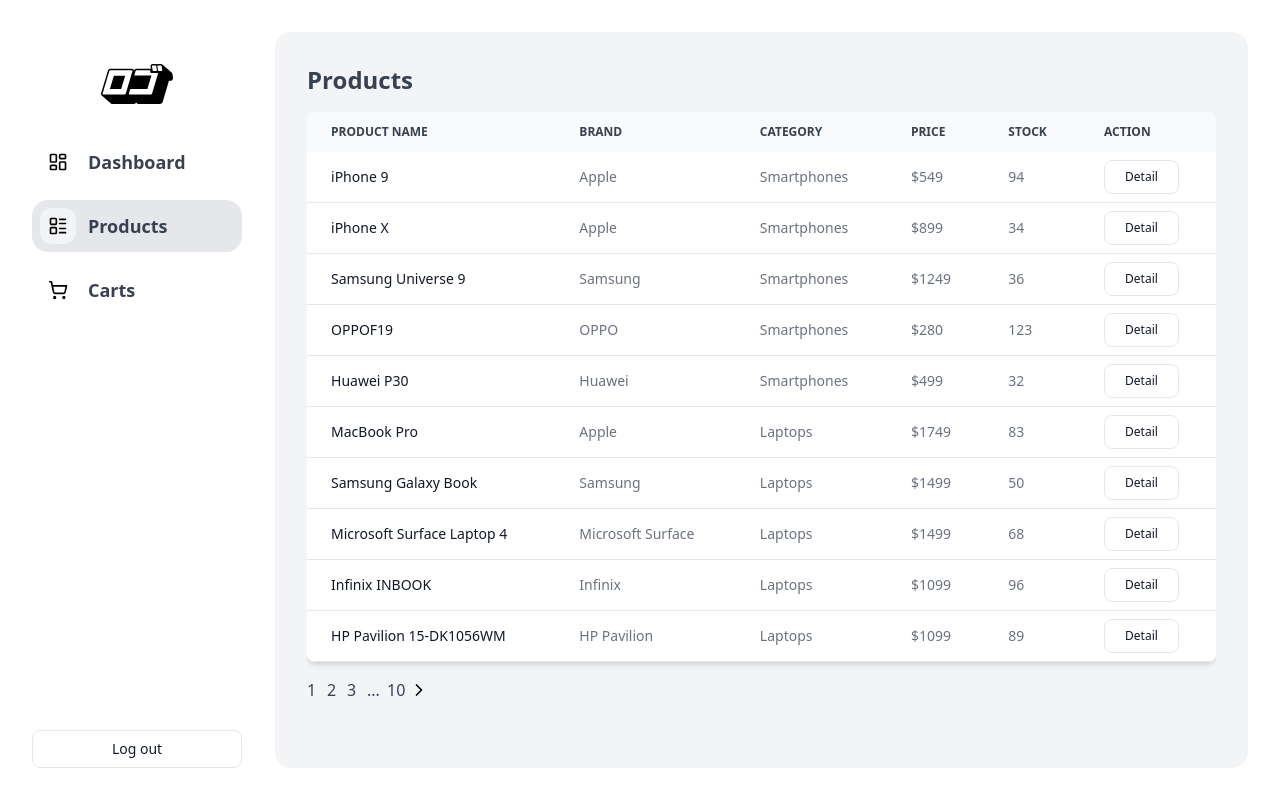
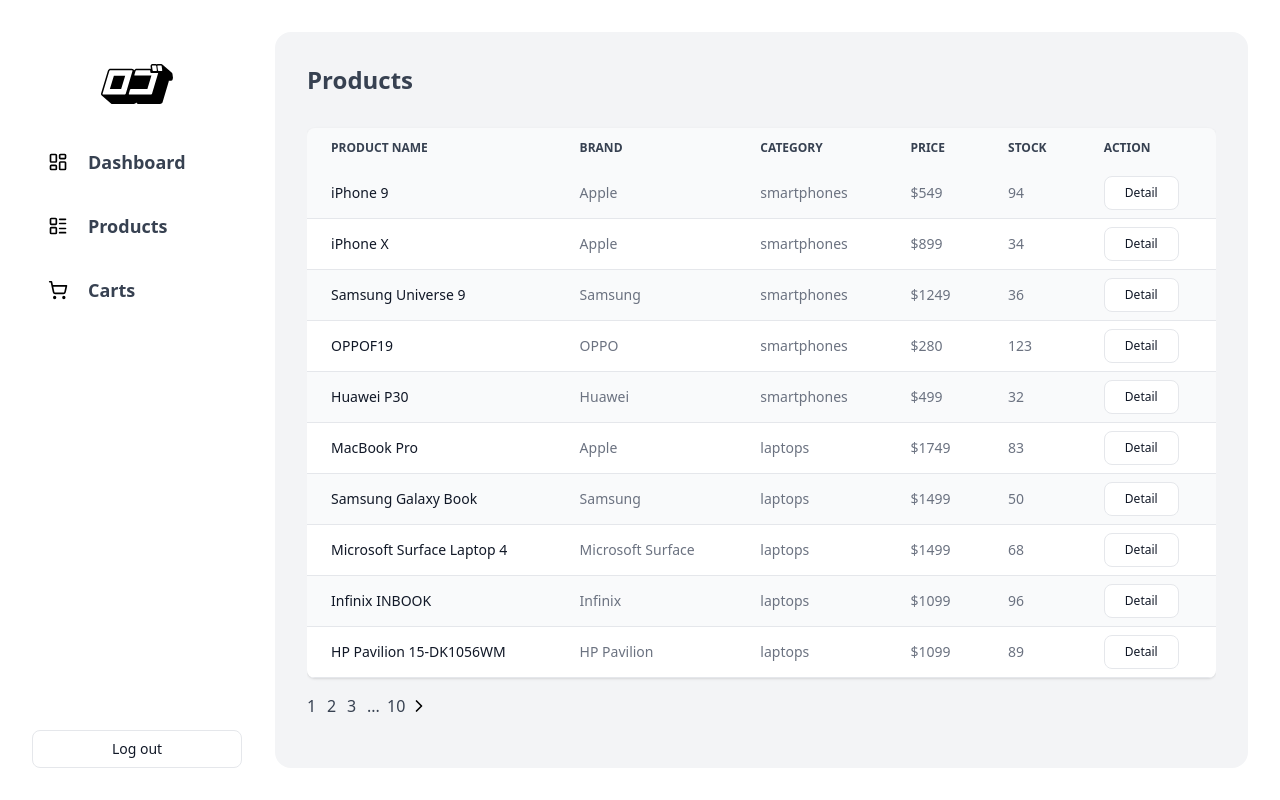
Before and after one commit to fadlidotdev/suikocommerce, a Next.js app: page /dashboard/products in a window 1280 px wide. Built offline with nearby package versions, Linux system fonts and the light colour scheme; some icons are missing.

Commit message:
feat(products): slice product detail page
Signed-off-by: Fadli Hidayatullah <fadlihdytullah@gmail.com>

```diff
--- a/next.config.js
+++ b/next.config.js
@@ -1,6 +1,16 @@
 /** @type {import('next').NextConfig} */
 const nextConfig = {
   reactStrictMode: true,
-}
+  images: {
+    remotePatterns: [
+      {
+        protocol: "https",
+        hostname: "i.dummyjson.com",
+        port: "",
+        pathname: "/data/products/**",
+      },
+    ],
+  },
+};
 
-module.exports = nextConfig
+module.exports = nextConfig;
--- /dev/null
+++ b/src/components/common/Table/Table.tsx
@@ -0,0 +1,53 @@
+import {classes} from "@/utils/core";
+import React, {ReactNode} from "react";
+
+type TRProps = {children: JSX.Element | ReactNode; stripped?: boolean};
+export const TR = ({children, stripped = false}: TRProps) => (
+  <tr className={classes("border-b", stripped ? "bg-gray-50" : "bg-white")}>
+    {children}
+  </tr>
+);
+
+type THProps = TRProps & {className?: string};
+export const TH = ({children, className}: THProps) => (
+  <th
+    scope="row"
+    className={classes(
+      "px-6 py-2 font-medium text-gray-900 whitespace-nowrap",
+      className,
+    )}>
+    {children}
+  </th>
+);
+
+type TDProps = THProps;
+export const TD = ({children, className}: TDProps) => (
+  <td className={classes("px-6 py-2", className)}>{children}</td>
+);
+
+type Props = {
+  columns: string[];
+  children: JSX.Element[];
+};
+
+const Table = ({columns, children}: Props) => {
+  return (
+    <div className="relative mb-4 overflow-x-auto shadow sm:rounded-lg">
+      <table className="w-full text-sm text-left text-gray-500">
+        <thead className="text-xs text-gray-700 uppercase bg-gray-50">
+          <tr>
+            {columns.map((column) => (
+              <th key={column} scope="col" className="px-6 py-3">
+                {column}
+              </th>
+            ))}
+          </tr>
+        </thead>
+
+        <tbody>{children}</tbody>
+      </table>
+    </div>
+  );
+};
+
+export default Table;
--- /dev/null
+++ b/src/components/common/Table/index.tsx
@@ -0,0 +1,2 @@
+export {default} from "./Table";
+export * from "./Table";
--- a/src/components/common/index.ts
+++ b/src/components/common/index.ts
@@ -2,5 +2,7 @@
 export {default as IconButton} from "./IconButton";
 export {default as Logo} from "./Logo";
 export {default as Meta} from "./Meta";
+export {default as Pagination} from "./Pagination";
 export {default as Show} from "./Show";
-export {default as Pagination} from "./Pagination";
+export {default as Table} from "./Table";
+export * from "./Table/Table";
--- a/src/components/layouts/DashboardLayout.tsx
+++ b/src/components/layouts/DashboardLayout.tsx
@@ -1,7 +1,10 @@
 import {useDisclosure} from "@/hooks";
 import {classes} from "@/utils/core";
+import Router from "next/router";
 
 import Sidebar from "./Sidebar";
+import {Show} from "../common";
+import Image from "next/image";
 
 type Props = {children: JSX.Element};
 
@@ -36,19 +39,36 @@
 type DashboardHeaderProps = {
   title: string | JSX.Element;
   rightContent?: JSX.Element;
+  hasBack?: boolean;
 };
 
 export const DashboardHeader = ({
   title,
   rightContent,
+  hasBack = false,
 }: DashboardHeaderProps) => {
+  const onBack = () => Router.back();
+
   return (
     <header className="flex items-center justify-between">
-      {typeof title === "string" ? (
-        <h1 className="text-2xl font-bold">{title}</h1>
-      ) : (
-        title
-      )}
+      <div className="flex items-center gap-2">
+        <Show when={hasBack}>
+          <button onClick={onBack}>
+            <Image
+              src="/icons/arrow-left.svg"
+              width={24}
+              height={24}
+              alt="Back"
+            />
+          </button>
+        </Show>
+
+        {typeof title === "string" ? (
+          <h1 className="text-2xl font-bold">{title}</h1>
+        ) : (
+          title
+        )}
+      </div>
 
       {rightContent}
     </header>
@@ -60,7 +80,7 @@
 };
 
 export const DashboardContent = ({children}: DashboardContentProps) => {
-  return <div className="h-full pt-4 overflow-auto">{children}</div>;
+  return <div className="h-full pt-8 pb-4 overflow-auto">{children}</div>;
 };
 
 export default DashboardLayout;
--- /dev/null
+++ b/src/pages/dashboard/products/[id].tsx
@@ -0,0 +1,99 @@
+import {Meta} from "@/components/common";
+import {
+  DashboardContent,
+  DashboardHeader,
+} from "@/components/layouts/DashboardLayout";
+import Image from "next/image";
+import React from "react";
+
+const ProductDetailPage = () => {
+  return (
+    <>
+      <Meta title="Microsoft Surface Laptop 4" />
+
+      <DashboardHeader title="Microsoft Surface Laptop 4" hasBack />
+      <DashboardContent>
+        <div className="gap-8 space-y-8 md:flex">
+          <Image
+            className="object-contain bg-white rounded-lg shadow aspect-square place-self-start"
+            src="https://i.dummyjson.com/data/products/8/thumbnail.jpg"
+            width={250}
+            height={250}
+            alt="Product image"
+          />
+
+          <form className="w-full max-w-lg space-y-4">
+            <div className="space-y-1">
+              <label htmlFor="name" className="block mb-2 text-sm font-medium">
+                Name
+              </label>
+              <input
+                type="text"
+                id="name"
+                className="bg-gray-50 border border-gray-300 text-gray-900 text-sm rounded-lg focus:ring-blue-500 focus:border-blue-500 block w-full p-2.5"
+                placeholder="Enter product name"
+                value="Microsoft Surface Laptop 4"
+              />
+            </div>
+
+            <div className="space-y-1">
+              <label htmlFor="name" className="block mb-2 text-sm font-medium">
+                Brand
+              </label>
+              <input
+                type="text"
+                id="name"
+                className="bg-gray-50 border border-gray-300 text-gray-900 text-sm rounded-lg focus:ring-blue-500 focus:border-blue-500 block w-full p-2.5"
+                placeholder="Enter brand name"
+                value="Microsoft"
+              />
+            </div>
+
+            <div className="space-y-1">
+              <label htmlFor="name" className="block mb-2 text-sm font-medium">
+                Category
+              </label>
+              <select
+                id="category"
+                className="bg-gray-50 border border-gray-300 text-gray-900 text-sm rounded-lg focus:ring-blue-500 focus:border-blue-500 block w-full p-2.5">
+                <option disabled>Select category</option>
+                <option value="US">United States</option>
+                <option value="CA">Canada</option>
+                <option value="FR">France</option>
+                <option value="DE">Germany</option>
+              </select>
+            </div>
+
+            <div className="space-y-1">
+              <label htmlFor="name" className="block mb-2 text-sm font-medium">
+                Price
+              </label>
+              <input
+                type="text"
+                id="name"
+                className="bg-gray-50 border border-gray-300 text-gray-900 text-sm rounded-lg focus:ring-blue-500 focus:border-blue-500 block w-full p-2.5"
+                placeholder="Enter price value"
+                value="234"
+              />
+            </div>
+
+            <div className="space-y-1">
+              <label htmlFor="name" className="block mb-2 text-sm font-medium">
+                Stock
+              </label>
+              <input
+                type="text"
+                id="name"
+                className="bg-gray-50 border border-gray-300 text-gray-900 text-sm rounded-lg focus:ring-blue-500 focus:border-blue-500 block w-full p-2.5"
+                placeholder="Enter stock value"
+                value="10"
+              />
+            </div>
+          </form>
+        </div>
+      </DashboardContent>
+    </>
+  );
+};
+
+export default ProductDetailPage;
--- a/src/pages/dashboard/products.tsx
+++ b/src/pages/dashboard/products/index.tsx
@@ -1,11 +1,13 @@
-import {useState} from "react";
+import {useMemo, useState} from "react";
 
-import {Button, Pagination} from "@/components/common";
+import {Button, Pagination, TD, TH, TR, Table} from "@/components/common";
 import {withMeta} from "@/components/common/Meta/Meta";
 import {
   DashboardContent,
   DashboardHeader,
 } from "@/components/layouts/DashboardLayout";
+import Link from "next/link";
+import {routes} from "@/utils/routes";
 
 const dummyData = [
   {
@@ -199,56 +201,33 @@
 const ProductsPage = () => {
   const [currentPage, setCurrentPage] = useState(1);
 
+  const columns = useMemo(
+    () => ["Product Name", "Brand", "Category", "Price", "Stock", "Action"],
+    [],
+  );
+
   return (
     <>
       <DashboardHeader title="Products" />
       <DashboardContent>
-        <div className="relative mb-4 overflow-x-auto shadow-md sm:rounded-lg">
-          <table className="w-full text-sm text-left text-gray-500">
-            <thead className="text-xs text-gray-700 uppercase bg-gray-50">
-              <tr>
-                <th scope="col" className="px-6 py-3">
-                  Product name
-                </th>
-                <th scope="col" className="px-6 py-3">
-                  Brand
-                </th>
-                <th scope="col" className="px-6 py-3">
-                  Category
-                </th>
-                <th scope="col" className="px-6 py-3">
-                  Price
-                </th>
-                <th scope="col" className="px-6 py-3">
-                  Stock
-                </th>
-                <th scope="col" className="px-6 py-3">
-                  Action
-                </th>
-              </tr>
-            </thead>
-            <tbody>
-              {dummyData.map((product, idx) => (
-                <tr key={idx} className="bg-white border-b">
-                  <th
-                    scope="row"
-                    className="px-6 py-2 font-medium text-gray-900 whitespace-nowrap ">
-                    {product.title}
-                  </th>
-                  <td className="px-6 py-2">{product.brand}</td>
-                  <td className="px-6 py-2 capitalize">{product.category}</td>
-                  <td className="px-6 py-2">${product.price}</td>
-                  <td className="px-6 py-2">{product.stock}</td>
-                  <td className="px-6 py-2">
-                    <Button variant="alternate" size="small">
-                      Detail
-                    </Button>
-                  </td>
-                </tr>
-              ))}
-            </tbody>
-          </table>
-        </div>
+        <Table columns={columns}>
+          {dummyData.map((product) => (
+            <TR key={product.id}>
+              <TH>{product.title}</TH>
+              <TD>{product.brand}</TD>
+              <TD>{product.category}</TD>
+              <TD>${product.price}</TD>
+              <TD>{product.stock}</TD>
+              <TD>
+                <Link href={routes("dashboard/products/detail", 1)}>
+                  <Button variant="alternate" size="small">
+                    Detail
+                  </Button>
+                </Link>
+              </TD>
+            </TR>
+          ))}
+        </Table>
 
         <Pagination
           currentPage={currentPage}
--- a/src/styles/globals.css
+++ b/src/styles/globals.css
@@ -5,3 +5,7 @@
 body {
   @apply text-gray-700;
 }
+
+tbody tr:nth-child(odd) {
+  @apply bg-gray-50;
+}
--- a/src/utils/routes.ts
+++ b/src/utils/routes.ts
@@ -3,8 +3,21 @@
   "dashboard/login",
   "dashboard/products",
   "dashboard/carts",
+  "dashboard/products/detail",
 ] as const;
 
 type Route = (typeof listOfRoutes)[number];
 
-export const routes = (route: Route) => "/".concat(route);
+const routesBuilder = (name: Route, id: string | number) => {
+  const routes: Partial<{[key in Route]: string}> = {
+    "dashboard/products/detail": "dashboard/products",
+  };
+
+  return "/".concat(routes[name] as string, "/", id.toString()) ?? "/";
+};
+
+export const routes = (route: Route, id?: string | number) => {
+  if (id) return routesBuilder(route, id);
+
+  return route.concat("/");
+};
```
Also changed, not shown: public/icons/arrow-left.svg (added).
